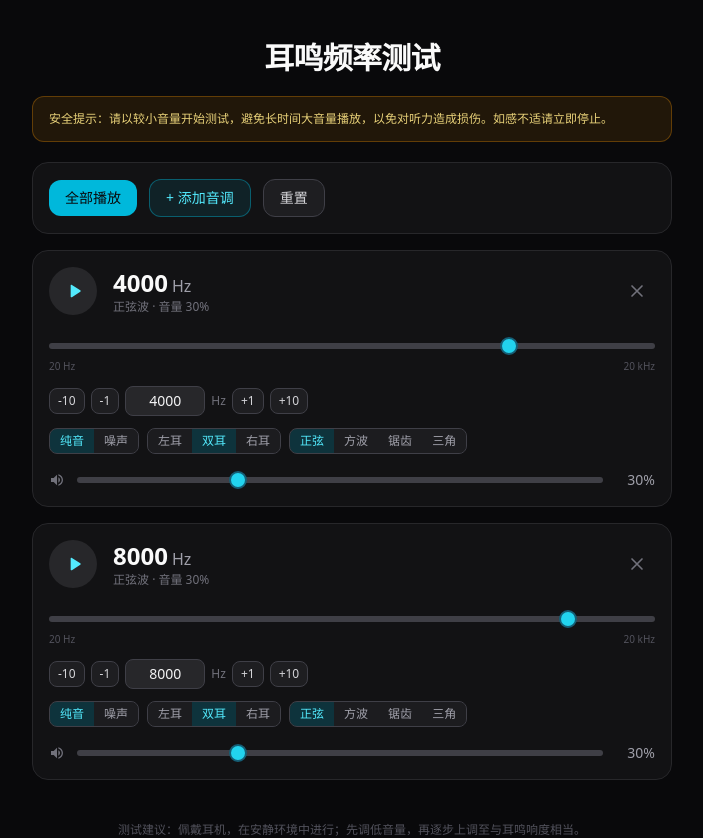
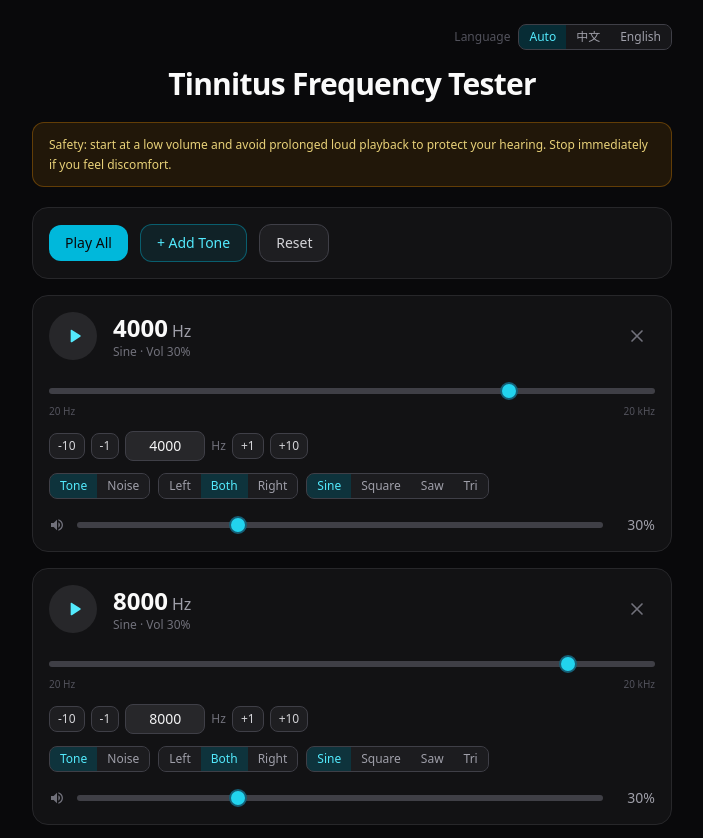
Before and after one commit to L-Chris/tinnitus, a React (Vite) app: page / in a window 1280 px wide. Shown: the top 838 px of the page, without its empty margins (288-991 px from the left). Built offline with nearby package versions, Linux system fonts and the light colour scheme.

Commit message:
feat: i18n with zh/en, auto-detect browser language, manual switcher

```diff
--- a/src/App.tsx
+++ b/src/App.tsx
@@ -1,4 +1,6 @@
 import { useEffect, useState } from 'react'
+import type { LangPref } from './i18n'
+import { STRINGS, detectLang } from './i18n'
 import ToneCard from './ToneCard'
 import type { Tone } from './types'
 import { OCTAVE_DEFAULT, WAVES, snapOctaves } from './types'
@@ -23,7 +25,10 @@ const defaultTones = () => DEFAULT_FREQS.map((f) => createTone(f))
 
 interface SavedState {
   tones: Tone[]
+  lang: LangPref
 }
+
+const LANG_PREFS: readonly LangPref[] = ['auto', 'zh', 'en']
 
 const isValidTone = (t: unknown): t is Tone => {
   if (typeof t !== 'object' || t === null) return false
@@ -56,6 +61,7 @@ const loadState = (): SavedState | null => {
         octaves: snapOctaves(t.octaves),
         playing: false,
       })),
+      lang: LANG_PREFS.includes(data.lang as LangPref) ? (data.lang as LangPref) : 'auto',
     }
   } catch {
     return null
@@ -82,40 +88,77 @@ const clearState = () => {
 
 export default function App() {
   const [saved] = useState(loadState)
+  const [detected] = useState(detectLang)
   const [tones, setTones] = useState<Tone[]>(() => saved?.tones ?? defaultTones())
+  const [langPref, setLangPref] = useState<LangPref>(() => saved?.lang ?? 'auto')
+
+  const lang = langPref === 'auto' ? detected : langPref
+  const t = STRINGS[lang]
 
   useToneEngine(tones)
 
   useEffect(() => {
-    saveState({ tones })
-  }, [tones])
+    saveState({ tones, lang: langPref })
+  }, [tones, langPref])
 
-  const anyPlaying = tones.some((t) => t.playing)
+  useEffect(() => {
+    document.documentElement.lang = lang === 'zh' ? 'zh-CN' : 'en'
+    document.title = t.title
+  }, [lang, t.title])
+
+  const anyPlaying = tones.some((tn) => tn.playing)
 
   const reset = () => {
     clearState()
     setTones(defaultTones())
+    setLangPref('auto')
   }
 
   const update = (id: number, patch: Partial<Tone>) =>
-    setTones((ts) => ts.map((t) => (t.id === id ? { ...t, ...patch } : t)))
+    setTones((ts) => ts.map((tn) => (tn.id === id ? { ...tn, ...patch } : tn)))
 
-  const remove = (id: number) => setTones((ts) => ts.filter((t) => t.id !== id))
+  const remove = (id: number) => setTones((ts) => ts.filter((tn) => tn.id !== id))
 
   const addTone = () =>
     setTones((ts) => [...ts, createTone(ts.length > 0 ? ts[ts.length - 1].freq : 4000)])
 
-  const toggleAll = () => setTones((ts) => ts.map((t) => ({ ...t, playing: !anyPlaying })))
+  const toggleAll = () => setTones((ts) => ts.map((tn) => ({ ...tn, playing: !anyPlaying })))
+
+  const langOptions = [
+    { value: 'auto', label: t.auto },
+    { value: 'zh', label: '中文' },
+    { value: 'en', label: 'English' },
+  ] as const
 
   return (
     <div className="min-h-screen bg-zinc-950 text-zinc-100">
-      <main className="mx-auto max-w-2xl px-4 pb-16 pt-10">
-        <header className="text-center">
-          <h1 className="text-3xl font-bold tracking-tight text-zinc-50">耳鸣频率测试</h1>
+      <main className="mx-auto max-w-2xl px-4 pb-16 pt-6">
+        <div className="flex items-center justify-end gap-2">
+          <span className="text-xs text-zinc-600">{t.langLabel}</span>
+          <div className="flex overflow-hidden rounded-lg border border-zinc-700">
+            {langOptions.map((o) => (
+              <button
+                key={o.value}
+                type="button"
+                onClick={() => setLangPref(o.value)}
+                className={`px-2.5 py-1 text-xs transition-colors ${
+                  langPref === o.value
+                    ? 'bg-cyan-500/20 text-cyan-300'
+                    : 'bg-zinc-800/50 text-zinc-400 hover:text-zinc-200'
+                }`}
+              >
+                {o.label}
+              </button>
+            ))}
+          </div>
+        </div>
+
+        <header className="mt-4 text-center">
+          <h1 className="text-3xl font-bold tracking-tight text-zinc-50">{t.title}</h1>
         </header>
 
         <div className="mt-5 rounded-xl border border-amber-500/30 bg-amber-500/10 px-4 py-3 text-xs leading-relaxed text-amber-200/90">
-          安全提示：请以较小音量开始测试，避免长时间大音量播放，以免对听力造成损伤。如感不适请立即停止。
+          {t.safety}
         </div>
 
         <div className="mt-5 rounded-2xl border border-zinc-800 bg-zinc-900/60 p-4">
@@ -130,21 +173,21 @@ export default function App() {
                   : 'bg-cyan-500 text-zinc-950 hover:bg-cyan-400'
               }`}
             >
-              {anyPlaying ? '全部停止' : '全部播放'}
+              {anyPlaying ? t.stopAll : t.playAll}
             </button>
             <button
               type="button"
               onClick={addTone}
               className="rounded-xl border border-cyan-500/40 bg-cyan-500/10 px-4 py-2 text-sm font-medium text-cyan-300 transition-colors hover:bg-cyan-500/20"
             >
-              + 添加音调
+              {t.addTone}
             </button>
             <button
               type="button"
               onClick={reset}
               className="rounded-xl border border-zinc-700 bg-zinc-800/60 px-4 py-2 text-sm text-zinc-300 transition-colors hover:border-red-500/50 hover:bg-red-500/10 hover:text-red-400"
             >
-              重置
+              {t.reset}
             </button>
           </div>
         </div>
@@ -152,13 +195,14 @@ export default function App() {
         <div className="mt-4 space-y-4">
           {tones.length === 0 && (
             <div className="rounded-2xl border border-dashed border-zinc-800 py-10 text-center text-sm text-zinc-500">
-              暂无音调，点击「+ 添加音调」开始测试
+              {t.empty}
             </div>
           )}
           {tones.map((tone) => (
             <ToneCard
               key={tone.id}
               tone={tone}
+              t={t}
               onChange={(patch) => update(tone.id, patch)}
               onRemove={() => remove(tone.id)}
             />
@@ -166,9 +210,9 @@ export default function App() {
         </div>
 
         <footer className="mt-10 text-center text-xs leading-relaxed text-zinc-600">
-          测试建议：佩戴耳机，在安静环境中进行；先调低音量，再逐步上调至与耳鸣响度相当。
+          {t.footerAdvice}
           <br />
-          本工具仅供辅助参考，不能替代专业医疗诊断。
+          {t.footerDisclaimer}
         </footer>
       </main>
     </div>
--- a/src/ToneCard.tsx
+++ b/src/ToneCard.tsx
@@ -1,14 +1,14 @@
 import { useState } from 'react'
+import type { Strings } from './i18n'
 import { bandWidthHz } from './audio'
 import type { Tone } from './types'
 import {
-  MODE_OPTIONS,
+  MODE_VALUES,
   OCTAVE_MAX,
   OCTAVE_MIN,
   OCTAVE_OPTIONS,
-  PAN_OPTIONS,
+  PAN_VALUES,
   WAVES,
-  WAVE_LABELS,
   octaveLabel,
   snapOctaves,
 } from './types'
@@ -27,11 +27,12 @@ const formatHz = (hz: number) =>
 
 interface ToneCardProps {
   tone: Tone
+  t: Strings
   onChange: (patch: Partial<Tone>) => void
   onRemove: () => void
 }
 
-export default function ToneCard({ tone, onChange, onRemove }: ToneCardProps) {
+export default function ToneCard({ tone, t, onChange, onRemove }: ToneCardProps) {
   const [freqText, setFreqText] = useState(String(tone.freq))
   const [lastFreq, setLastFreq] = useState(tone.freq)
   const [octText, setOctText] = useState(fmtOct(tone.octaves))
@@ -82,7 +83,7 @@ export default function ToneCard({ tone, onChange, onRemove }: ToneCardProps) {
         <button
           type="button"
           onClick={() => onChange({ playing: !tone.playing })}
-          aria-label={tone.playing ? '停止' : '播放'}
+          aria-label={tone.playing ? t.stop : t.play}
           className={`flex h-12 w-12 shrink-0 items-center justify-center rounded-full transition-colors ${
             tone.playing
               ? 'bg-cyan-400 text-zinc-950 hover:bg-cyan-300'
@@ -107,17 +108,17 @@ export default function ToneCard({ tone, onChange, onRemove }: ToneCardProps) {
           </div>
           <div className="text-xs text-zinc-500">
             {tone.mode === 'noise'
-              ? `窄带噪声 ${octaveLabel(tone.octaves)} oct`
-              : `${WAVE_LABELS[tone.wave]}波`}{' '}
-            · 音量 {volumePct}%
-            {tone.pan !== 0 && ` · 仅${tone.pan < 0 ? '左' : '右'}耳`}
+              ? `${t.noiseInfo} ${octaveLabel(tone.octaves)} oct`
+              : t.waves[tone.wave]}{' '}
+            · {t.volumeWord} {volumePct}%
+            {tone.pan !== 0 && ` · ${tone.pan < 0 ? t.leftOnly : t.rightOnly}`}
           </div>
         </div>
 
         <button
           type="button"
           onClick={onRemove}
-          aria-label="删除音调"
+          aria-label={t.removeTone}
           className="flex h-9 w-9 items-center justify-center rounded-lg text-zinc-500 hover:bg-zinc-800 hover:text-red-400"
         >
           <svg
@@ -139,7 +140,7 @@ export default function ToneCard({ tone, onChange, onRemove }: ToneCardProps) {
           value={toSlider(tone.freq)}
           onChange={(e) => onChange({ freq: snapFreq10(fromSlider(Number(e.target.value))) })}
           className="w-full"
-          aria-label="频率"
+          aria-label={t.freq}
         />
         <div className="mt-1 flex justify-between text-[10px] text-zinc-600">
           <span>20 Hz</span>
@@ -170,7 +171,7 @@ export default function ToneCard({ tone, onChange, onRemove }: ToneCardProps) {
               if (e.key === 'Enter') commitFreq()
             }}
             className="w-20 rounded-lg border border-zinc-700 bg-zinc-800 px-2 py-1 text-center text-sm tabular-nums text-zinc-100 focus:border-cyan-500 focus:outline-none"
-            aria-label="频率数值输入"
+            aria-label={t.freqInput}
           />
           <span className="text-xs text-zinc-500">Hz</span>
           {[1, 10].map((d) => (
@@ -187,34 +188,34 @@ export default function ToneCard({ tone, onChange, onRemove }: ToneCardProps) {
 
         <div className="flex flex-wrap items-center gap-2">
           <div className="flex overflow-hidden rounded-lg border border-zinc-700">
-            {MODE_OPTIONS.map((m) => (
+            {MODE_VALUES.map((m) => (
               <button
-                key={m.value}
+                key={m}
                 type="button"
-                onClick={() => onChange({ mode: m.value })}
+                onClick={() => onChange({ mode: m })}
                 className={`px-2.5 py-1 text-xs transition-colors ${
-                  tone.mode === m.value
+                  tone.mode === m
                     ? 'bg-cyan-500/20 text-cyan-300'
                     : 'bg-zinc-800/50 text-zinc-400 hover:text-zinc-200'
                 }`}
               >
-                {m.label}
+                {t.modes[m]}
               </button>
             ))}
           </div>
           <div className="flex overflow-hidden rounded-lg border border-zinc-700">
-            {PAN_OPTIONS.map((p) => (
+            {PAN_VALUES.map((p) => (
               <button
-                key={p.value}
+                key={p}
                 type="button"
-                onClick={() => onChange({ pan: p.value })}
+                onClick={() => onChange({ pan: p })}
                 className={`px-2.5 py-1 text-xs transition-colors ${
-                  tone.pan === p.value
+                  tone.pan === p
                     ? 'bg-cyan-500/20 text-cyan-300'
                     : 'bg-zinc-800/50 text-zinc-400 hover:text-zinc-200'
                 }`}
               >
-                {p.label}
+                {t.pans[p]}
               </button>
             ))}
           </div>
@@ -231,7 +232,7 @@ export default function ToneCard({ tone, onChange, onRemove }: ToneCardProps) {
                       : 'bg-zinc-800/50 text-zinc-400 hover:text-zinc-200'
                   }`}
                 >
-                  {WAVE_LABELS[w]}
+                  {t.waves[w]}
                 </button>
               ))}
             </div>
@@ -241,7 +242,7 @@ export default function ToneCard({ tone, onChange, onRemove }: ToneCardProps) {
 
       {tone.mode === 'noise' && (
         <div className="mt-3 flex flex-wrap items-center gap-x-3 gap-y-2">
-          <span className="shrink-0 text-xs text-zinc-500">带宽</span>
+          <span className="shrink-0 text-xs text-zinc-500">{t.bandwidth}</span>
           <div className="flex overflow-hidden rounded-lg border border-zinc-700">
             {OCTAVE_OPTIONS.map((o) => (
               <button
@@ -271,7 +272,7 @@ export default function ToneCard({ tone, onChange, onRemove }: ToneCardProps) {
                 if (e.key === 'Enter') commitOctaves()
               }}
               className="w-16 rounded-lg border border-zinc-700 bg-zinc-800 px-2 py-1 text-center text-sm tabular-nums text-zinc-100 focus:border-cyan-500 focus:outline-none"
-              aria-label="自定义带宽（octave）"
+              aria-label={t.bandwidthInput}
             />
             <span className="shrink-0 text-xs text-zinc-500">oct</span>
           </div>
@@ -292,7 +293,7 @@ export default function ToneCard({ tone, onChange, onRemove }: ToneCardProps) {
           value={volumePct}
           onChange={(e) => onChange({ volume: Number(e.target.value) / 100 })}
           className="flex-1"
-          aria-label="音量"
+          aria-label={t.volume}
         />
         <span className="w-10 text-right text-sm tabular-nums text-zinc-400">{volumePct}%</span>
       </div>
--- /dev/null
+++ b/src/i18n.ts
@@ -0,0 +1,100 @@
+import type { ToneMode, WaveType } from './types'
+
+export type Lang = 'zh' | 'en'
+export type LangPref = 'auto' | Lang
+
+export const detectLang = (): Lang => {
+  const pref = (navigator.languages?.[0] ?? navigator.language ?? 'en').toLowerCase()
+  return pref.startsWith('zh') ? 'zh' : 'en'
+}
+
+export interface Strings {
+  title: string
+  langLabel: string
+  auto: string
+  safety: string
+  playAll: string
+  stopAll: string
+  addTone: string
+  reset: string
+  empty: string
+  footerAdvice: string
+  footerDisclaimer: string
+  play: string
+  stop: string
+  removeTone: string
+  freq: string
+  freqInput: string
+  volume: string
+  volumeWord: string
+  bandwidth: string
+  bandwidthInput: string
+  noiseInfo: string
+  leftOnly: string
+  rightOnly: string
+  waves: Record<WaveType, string>
+  modes: Record<ToneMode, string>
+  pans: Record<number, string>
+}
+
+export const STRINGS: Record<Lang, Strings> = {
+  zh: {
+    title: '耳鸣频率测试',
+    langLabel: '语言',
+    auto: '自动',
+    safety:
+      '安全提示：请以较小音量开始测试，避免长时间大音量播放，以免对听力造成损伤。如感不适请立即停止。',
+    playAll: '全部播放',
+    stopAll: '全部停止',
+    addTone: '+ 添加音调',
+    reset: '重置',
+    empty: '暂无音调，点击「+ 添加音调」开始测试',
+    footerAdvice: '测试建议：佩戴耳机，在安静环境中进行；先调低音量，再逐步上调至与耳鸣响度相当。',
+    footerDisclaimer: '本工具仅供辅助参考，不能替代专业医疗诊断。',
+    play: '播放',
+    stop: '停止',
+    removeTone: '删除音调',
+    freq: '频率',
+    freqInput: '频率数值输入',
+    volume: '音量',
+    volumeWord: '音量',
+    bandwidth: '带宽',
+    bandwidthInput: '自定义带宽（octave）',
+    noiseInfo: '窄带噪声',
+    leftOnly: '仅左耳',
+    rightOnly: '仅右耳',
+    waves: { sine: '正弦', square: '方波', sawtooth: '锯齿', triangle: '三角' },
+    modes: { tone: '纯音', noise: '噪声' },
+    pans: { [-1]: '左耳', [0]: '双耳', [1]: '右耳' },
+  },
+  en: {
+    title: 'Tinnitus Frequency Tester',
+    langLabel: 'Language',
+    auto: 'Auto',
+    safety:
+      'Safety: start at a low volume and avoid prolonged loud playback to protect your hearing. Stop immediately if you feel discomfort.',
+    playAll: 'Play All',
+    stopAll: 'Stop All',
+    addTone: '+ Add Tone',
+    reset: 'Reset',
+    empty: 'No tones yet — click "+ Add Tone" to start',
+    footerAdvice:
+      'Tips: use headphones in a quiet place; start at a low volume, then raise it until the tone matches your tinnitus loudness.',
+    footerDisclaimer: 'For reference only — not a substitute for professional medical advice.',
+    play: 'Play',
+    stop: 'Stop',
+    removeTone: 'Remove tone',
+    freq: 'Frequency',
+    freqInput: 'Frequency input',
+    volume: 'Volume',
+    volumeWord: 'Vol',
+    bandwidth: 'Bandwidth',
+    bandwidthInput: 'Custom bandwidth (octaves)',
+    noiseInfo: 'Narrowband noise',
+    leftOnly: 'Left only',
+    rightOnly: 'Right only',
+    waves: { sine: 'Sine', square: 'Square', sawtooth: 'Saw', triangle: 'Tri' },
+    modes: { tone: 'Tone', noise: 'Noise' },
+    pans: { [-1]: 'Left', [0]: 'Both', [1]: 'Right' },
+  },
+}
--- a/src/types.ts
+++ b/src/types.ts
@@ -2,19 +2,11 @@ export const WAVES = ['sine', 'square', 'sawtooth', 'triangle'] as const
 
 export type WaveType = (typeof WAVES)[number]
 
-export const WAVE_LABELS: Record<WaveType, string> = {
-  sine: '正弦',
-  square: '方波',
-  sawtooth: '锯齿',
-  triangle: '三角',
-}
-
 export type ToneMode = 'tone' | 'noise'
 
-export const MODE_OPTIONS = [
-  { value: 'tone', label: '纯音' },
-  { value: 'noise', label: '噪声' },
-] as const
+export const MODE_VALUES = ['tone', 'noise'] as const
+
+export const PAN_VALUES = [-1, 0, 1] as const
 
 export const OCTAVE_OPTIONS = [
   { value: 1 / 24, label: '1/24' },
@@ -48,9 +40,3 @@ export interface Tone {
   pan: number
   playing: boolean
 }
-
-export const PAN_OPTIONS = [
-  { value: -1, label: '左耳' },
-  { value: 0, label: '双耳' },
-  { value: 1, label: '右耳' },
-] as const
```
Also changed, not shown: 1 other file (tests, documents, lock files or other folders).
